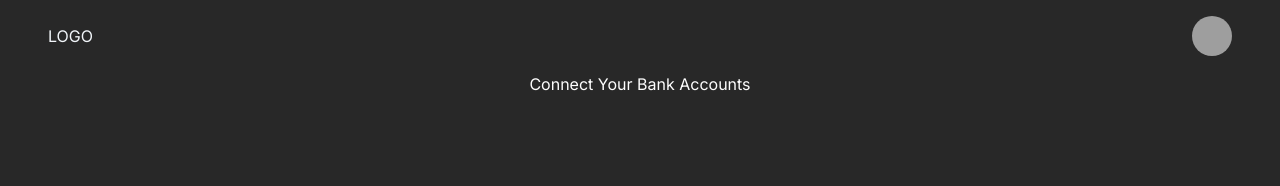
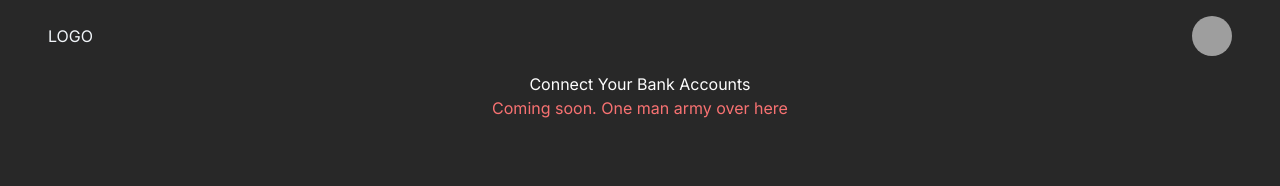
Before and after one commit to JustinRivera-9/finance-pro-v2, a Next.js app: page /app/connected-accounts in a window 1280 px wide. Shown: the top 186 px of the page. Built offline with nearby package versions, Linux system fonts and the light colour scheme; no server answers; grey boxes are pictures that could not be loaded.

Commit message:
Updated message

```diff
--- a/app/app/connected-accounts/page.tsx
+++ b/app/app/connected-accounts/page.tsx
@@ -5,6 +5,7 @@ const ConnectedAccountsPage = () => {
   return (
     <div className="flex flex-col items-center">
       <h1>Connect Your Bank Accounts</h1>
+      <p className="text-error">Coming soon. One man army over here</p>
       {/* <PlaidLink /> */}
     </div>
   );
```
